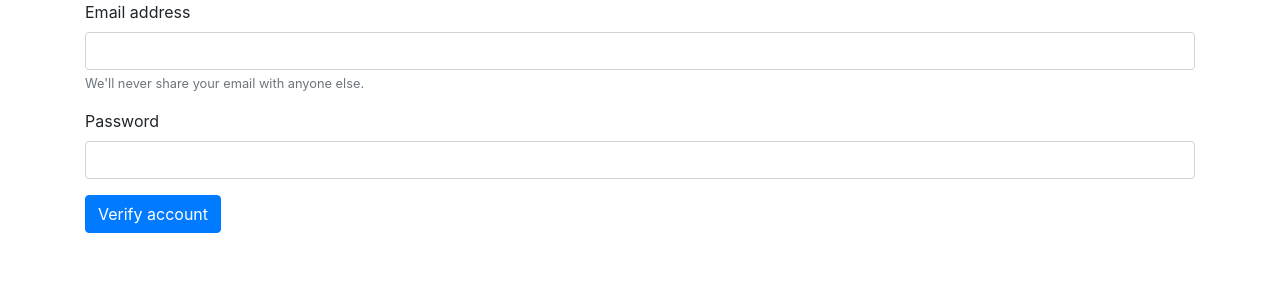
After one commit to ksngo/Project3-recipes, a Flask app: template templates/login.html in a window 1280 px wide. The commit adds this page. Shown: the top 300 px of the page. Run offline with Flask 2, Linux system fonts and the light colour scheme; the template is opened without the code that fills it, so the values that code supplies are empty; some libraries are stand-ins or nearby versions.

Commit message:
login redirect to user account recipes ok.

```diff
--- a/app.py
+++ b/app.py
@@ -1,4 +1,4 @@
-from flask import Flask, render_template, request, redirect, url_for
+from flask import Flask, render_template, request, redirect, url_for, flash
 import os
 import pymongo
 import datetime
@@ -14,6 +14,7 @@ DB_NAME ='project3'
 client =pymongo.MongoClient(MONGO_URI)
 
 app = Flask(__name__)
+app.secret_key = "secret key"
 
 @app.route('/')
 def index():
@@ -267,6 +268,35 @@ def create_account_post ():
     return redirect(url_for("my_recipes", user_id=user_id))
 
 
+@app.route("/login/")
+def login() :
+
+    print("---------------------hello")
+
+    return render_template("login.html")
+
+
+@app.route("/login/", methods=["POST"])
+def login_post() :
+
+    get_user =client[DB_NAME].users.find_one({
+            "email" : request.form.get("email"),
+            "password" : request.form.get("password")
+            })
+
+    if get_user is None :
+
+        flash("No matching email and password for account. Please try again.")
+
+        return redirect(url_for("login"))
+    else :
+
+        user_id = get_user["_id"]
+
+        return redirect(url_for("my_recipes", user_id=user_id))
+
+
+
 ######################################################################
 ######--------------------------functions----------------------#######
 ######################################################################
--- /dev/null
+++ b/templates/login.html
@@ -0,0 +1,19 @@
+{% extends "template_layout.html" %}
+
+{% block content %}
+
+    <form method="POST">
+        <div class="form-group">
+            <label for="email">Email address</label>
+            <input type="email" class="form-control" id="email" name="email" aria-describedby="emailHelp">
+            <small id="emailHelp" class="form-text text-muted">We'll never share your email with anyone else.</small>
+        </div>
+        <div class="form-group">
+            <label for="password">Password</label>
+            <input type="password" class="form-control" id="password" name="password">
+        </div>
+        <button type="submit" class="btn btn-primary">Verify account</button>
+    </form>
+
+
+{%endblock%}
--- a/templates/template_layout.html
+++ b/templates/template_layout.html
@@ -17,8 +17,13 @@
     <script src="https://stackpath.bootstrapcdn.com/bootstrap/4.4.1/js/bootstrap.min.js" integrity="sha384-wfSDF2E50Y2D1uUdj0O3uMBJnjuUD4Ih7YwaYd1iqfktj0Uod8GCExl3Og8ifwB6" crossorigin="anonymous"></script>
     <title>Hello, world!</title>
 
-
-
+    {% with messages = get_flashed_messages() %}
+        {% if messages %}
+            <div class="alert alert-warning">
+                {{messages[0]}}
+            </div>
+        {%endif%}
+    {% endwith %}
   </head>
 
 
```
Also changed, not shown: templates/index.html (+5 -3 lines).
